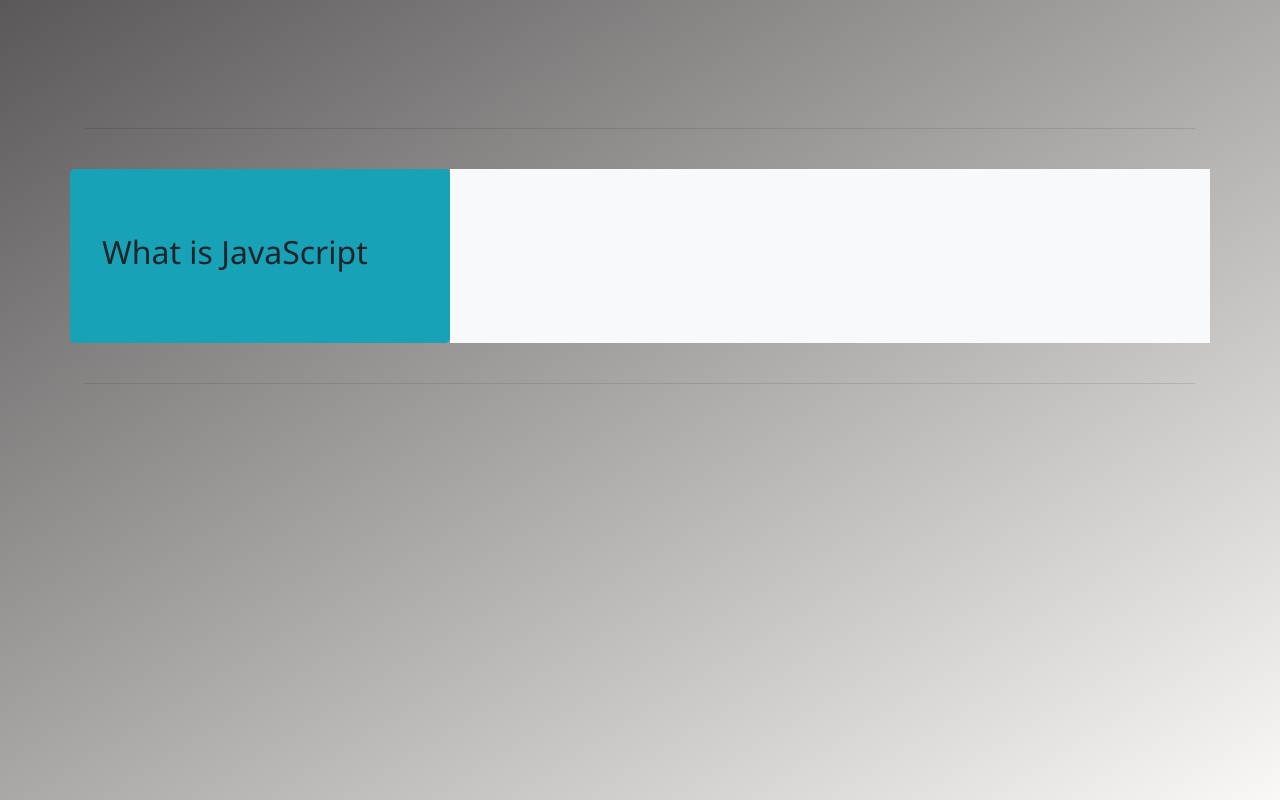
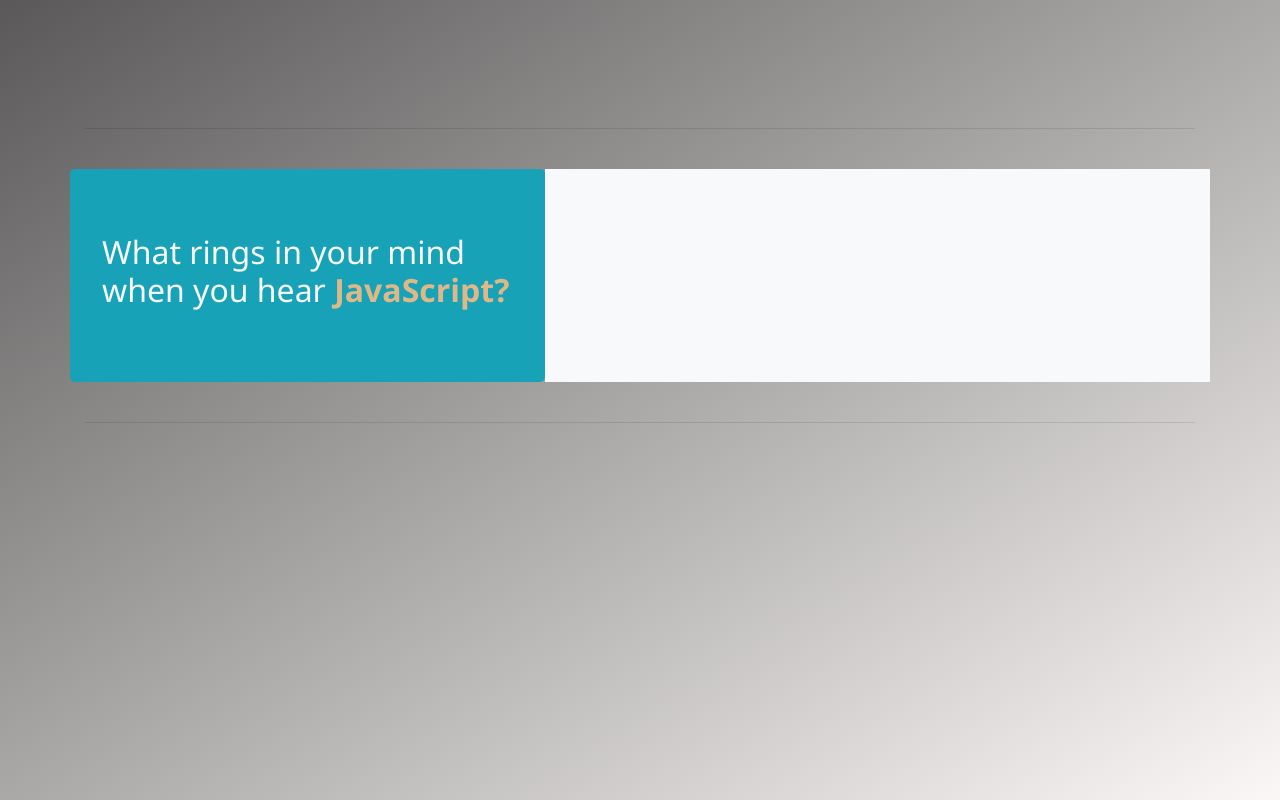
Before and after one commit to isnakolah/quiz-board, a plain HTML site: page index.html in a window 1280 px wide. Both pictures are taken after a click on the button "Begin Test". Drawn offline with nearby package versions, Linux system fonts and the light colour scheme.

Commit message:
add a delay to  the entry of this question one.

```diff
--- a/index.html
+++ b/index.html
@@ -44,10 +44,10 @@
     </div>
     <div id="question-1" class="container"><hr><br>
         <div class="row">
-            <div class="col-md-4 bg-info jumbotron">
-                <h2>What is JavaScript</h2>
+            <div class="col-md-5 bg-info jumbotron">
+                <h2 class="text-light">What rings in your mind when you hear <span title="Oops! There is no leakage." class="quiz"><strong>JavaScript?</strong></span></h2>
             </div>
-            <div class="col-md-8 bg-light">
+            <div class="col-md-7 bg-light">
 
             </div>
         </div><br><hr>
--- a/js/scripts.js
+++ b/js/scripts.js
@@ -1,7 +1,7 @@
 $(document).ready(function(){
   $('.start').click(function(){
-    $('#question-1').show();
-    $('#intro').hide();
+    $('#question-1').show(500);
+    $('#intro').hide(10);
   });
 
 });
```
